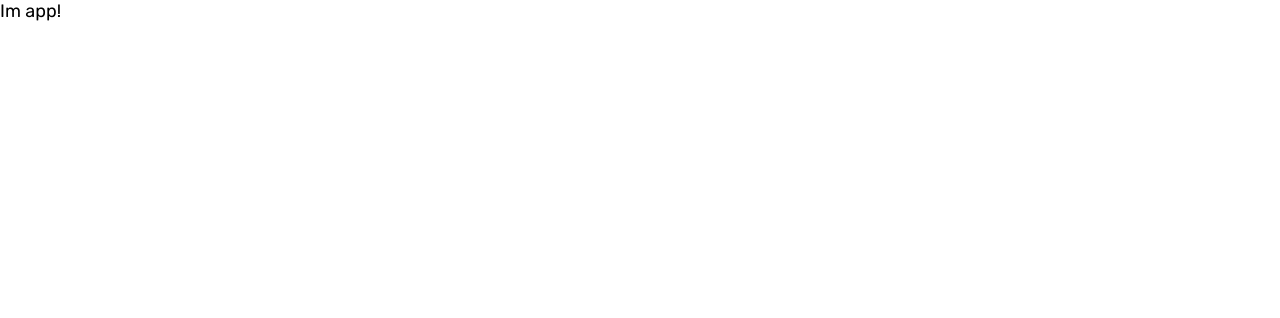
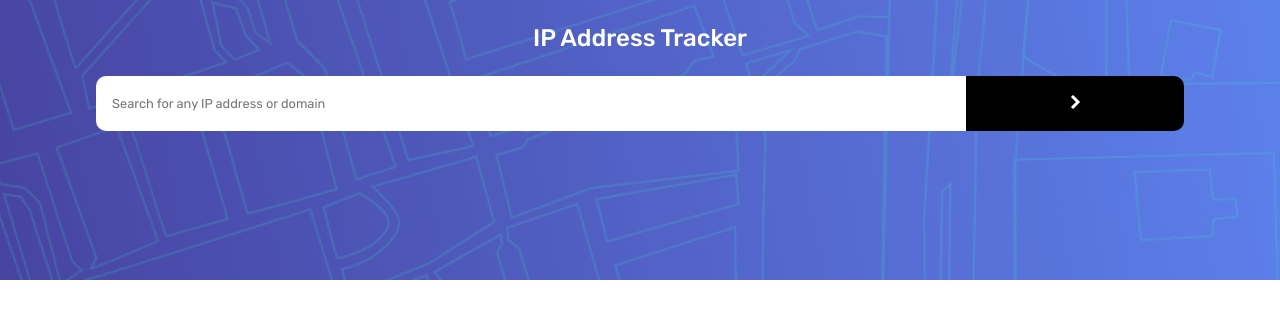
Before and after one commit to stephenduenas/react-ip-address-tracker, a React (Create React App) app: page / in a window 1280 px wide. Shown: the top 318 px of the page. Built offline with nearby package versions, Linux system fonts and the light colour scheme.

Commit message:
Done styling Header and Form

```diff
--- a/public/index.html
+++ b/public/index.html
@@ -28,7 +28,7 @@
   </head>
   <body>
     <noscript>You need to enable JavaScript to run this app.</noscript>
-    <div id="root"></div>
+    <main id="root"></main>
     <!--
       This HTML file is a template.
       If you open it directly in the browser, you will see an empty page.
--- a/src/components/App.js
+++ b/src/components/App.js
@@ -1,8 +1,11 @@
 import React from 'react';
+import Header from './Header/Header';
 
 const App = () => {
     return (
-        <div>Im app!</div>
+        <React.Fragment>
+            <Header/>
+        </React.Fragment>
     );
 };
 
--- a/src/components/Form/Form.js
+++ b/src/components/Form/Form.js
@@ -0,0 +1,19 @@
+import React from 'react';
+import Arrow from '../../images/icon-arrow.svg';
+import './Form.scss';
+
+const Form = () => {
+    return (
+        <form className="form" method="POST">
+            <div className="form__group">
+                <label for="ip_address">IP Address</label>
+                <input id="ip_address" name="ip_address" placeholder="Search for any IP address or domain" type="text"></input>
+                <button type="button">
+                    <img src={Arrow} alt="arrow icon"></img>
+                </button>
+            </div>
+        </form>
+    );
+};
+
+export default Form;
--- a/src/components/Form/Form.scss
+++ b/src/components/Form/Form.scss
@@ -1,2 +1,39 @@
-@import './abstracts/variables';
-@import './abstracts/mixins';
+@import '../../sass/abstracts/variables';
+@import '../../sass/abstracts/mixins';
+
+.form {
+    margin-top: 1.5rem;
+    &__group {
+        display: flex;
+        max-width: 85%;
+        margin: 0 auto;
+        label {
+            display: none;
+        }
+        input {
+            height: 55px;
+            font-family: inherit;
+            font-size: 1.2rem;
+            padding: 1rem;
+            border: 0;
+            outline: none;
+            width: 80%;
+            border-radius: 10px 0px 0px 10px;
+            &:placeholder-shown {
+                font-size: .8rem;
+            }
+        }
+        button {
+            width: 20%;
+            background-color: $color-black;
+            transition: background-color .3s;
+            border: 0;
+            outline: none;
+            border-radius: 0px 10px 10px 0;
+            &:hover {
+                background-color: $color-primary;
+            }
+        }
+    }
+
+}
--- a/src/components/Header/Header.js
+++ b/src/components/Header/Header.js
@@ -0,0 +1,14 @@
+import React from 'react';
+import './Header.scss';
+import Form from '../Form/Form';
+
+const Header = () => {
+    return (
+        <header className="banner">
+            <h1 className="heading--1">IP Address Tracker</h1>
+            <Form/>
+        </header>
+    );
+};
+
+export default Header;
--- a/src/components/Header/Header.scss
+++ b/src/components/Header/Header.scss
@@ -1,2 +1,15 @@
-@import './abstracts/variables';
-@import './abstracts/mixins';
+@import '../../sass/abstracts/variables';
+@import '../../sass/abstracts/mixins';
+
+.banner {
+    background-image: url('../../images/pattern-bg.png');
+    background-size: cover;
+    background-position: center;
+    background-repeat: no-repeat;
+    height: 35vh;
+    h1 {
+        color: $color-white;
+        text-align: center;
+        padding-top: 1.5rem;
+    }
+}
--- a/src/components/Information/Information.scss
+++ b/src/components/Information/Information.scss
@@ -1,2 +1,2 @@
-@import './abstracts/variables';
-@import './abstracts/mixins';
+@import '../../sass/abstracts/variables';
+@import '../../sass/abstracts/mixins';
--- a/src/components/Map/Map.scss
+++ b/src/components/Map/Map.scss
@@ -1,2 +1,2 @@
-@import './abstracts/variables';
-@import './abstracts/mixins';
+@import '../../sass/abstracts/variables';
+@import '../../sass/abstracts/mixins';
--- a/src/sass/abstracts/_variables.scss
+++ b/src/sass/abstracts/_variables.scss
@@ -1,2 +1,4 @@
 $color-primary: hsl(0, 0%, 17%);
 $color-secondary: hsl(0, 0%, 59%);
+$color-white: rgb(255, 255, 255);
+$color-black: rgb(0, 0, 0);
--- a/src/sass/base/_typography.scss
+++ b/src/sass/base/_typography.scss
@@ -3,3 +3,8 @@
 html {
     font-family: 'Rubik', sans-serif;
 }
+
+.heading--1 {
+    font-weight: 500;
+    font-size: 1.5rem;
+}
```
